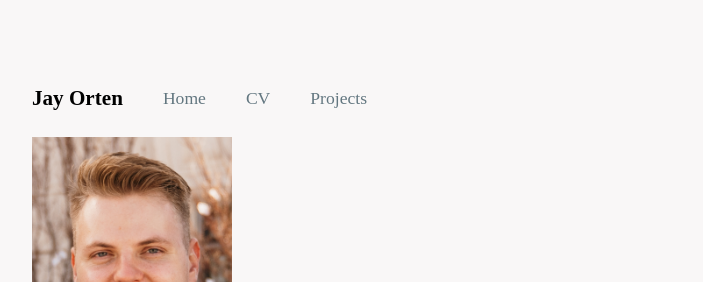
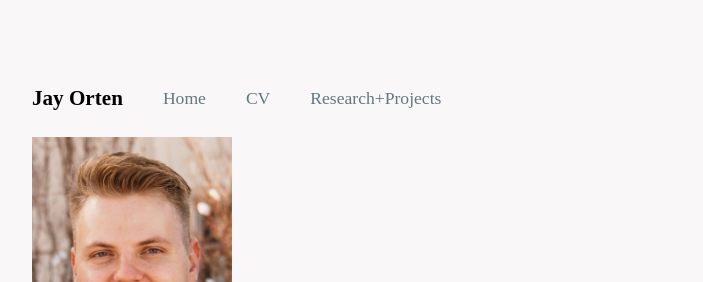
Before and after one commit to JayOrten/jayorten.github.io, a Jekyll site: the page built from index.html, in a window 1280 px wide. Shown: the top 282 px of the page, without its empty margins (288-991 px from the left). Built offline with Jekyll 4.4.1, drawn with Linux system fonts in a browser that asks for light colours.

```diff
--- a/_layouts/default.html
+++ b/_layouts/default.html
@@ -9,7 +9,7 @@
 				<li><strong>Jay Orten</strong></li>
 	        	<li><a href="{{ site.baseurl }}/">Home</a></li>
 		        <li><a href="{{ site.baseurl }}/CV">CV</a></li>
-	    		<li><a href="{{ site.baseurl }}/blog">Projects</a></li>
+	    		<li><a href="{{ site.baseurl }}/blog">Research+Projects</a></li>
 			</ul>
 		</nav>
 		<div class="container">
```
